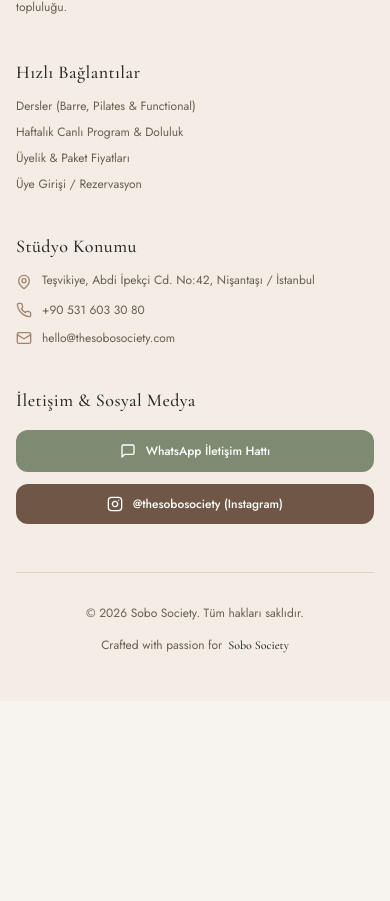
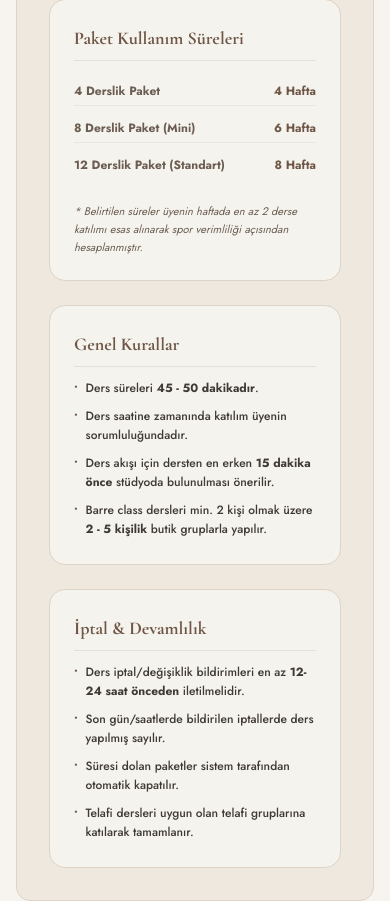
Before and after one commit to monster09856/SoboSociety, a Next.js app in the folder frontend/: page / in a window 390 px wide. Shown: the part 7940-8841 px from the top of the page. Before the commit the page ends 8641 px from the top, so only its background shows below. Built offline with nearby package versions, Linux system fonts and the light colour scheme; no server answers.

Commit message:
feat(rules): integrate official Sobo Society Studio Rules, validity terms, and cancellation policies from posters

```diff
--- a/frontend/src/components/site/packages.tsx
+++ b/frontend/src/components/site/packages.tsx
@@ -328,6 +328,97 @@ export function Packages() {
             })}
           </div>
         </div>
+
+        {/* Official Studio Rules & Terms Section */}
+        <div className="mt-12 bg-sand/60 rounded-card p-8 sm:p-10 border border-line shadow-xs space-y-8">
+          <div className="text-center max-w-xl mx-auto space-y-2">
+            <Badge variant="mocha" className="uppercase tracking-widest px-3 py-1 text-xs font-medium">
+              Resmi Stüdyo & Paket Koşulları
+            </Badge>
+            <h3 className="font-serif text-2xl sm:text-3xl font-medium text-ink">
+              Paket Kullanım Süreleri & Ders Kuralları
+            </h3>
+            <p className="text-secondary text-xs sm:text-sm">
+              Spor verimliliği ve stüdyo düzenimiz için geçerli resmi kullanım esasları.
+            </p>
+          </div>
+
+          <div className="grid grid-cols-1 md:grid-cols-3 gap-6 pt-2">
+            {/* Validity Summary Table Card */}
+            <div className="bg-ivory/90 p-6 rounded-2xl border border-line space-y-4 shadow-xs">
+              <h4 className="font-serif text-lg font-bold text-espresso border-b border-line/60 pb-2">
+                Paket Kullanım Süreleri
+              </h4>
+              <div className="space-y-2 text-xs text-ink font-medium">
+                <div className="flex justify-between py-1.5 border-b border-line/40">
+                  <span className="text-secondary font-bold">4 Derslik Paket</span>
+                  <span className="font-bold text-espresso">4 Hafta</span>
+                </div>
+                <div className="flex justify-between py-1.5 border-b border-line/40">
+                  <span className="text-secondary font-bold">8 Derslik Paket (Mini)</span>
+                  <span className="font-bold text-espresso">6 Hafta</span>
+                </div>
+                <div className="flex justify-between py-1.5">
+                  <span className="text-secondary font-bold">12 Derslik Paket (Standart)</span>
+                  <span className="font-bold text-espresso">8 Hafta</span>
+                </div>
+              </div>
+              <p className="text-[11px] text-secondary italic leading-relaxed pt-2">
+                * Belirtilen süreler üyenin haftada en az 2 derse katılımı esas alınarak spor verimliliği açısından hesaplanmıştır.
+              </p>
+            </div>
+
+            {/* General Rules Card */}
+            <div className="bg-ivory/90 p-6 rounded-2xl border border-line space-y-3 shadow-xs">
+              <h4 className="font-serif text-lg font-bold text-espresso border-b border-line/60 pb-2">
+                Genel Kurallar
+              </h4>
+              <ul className="space-y-2 text-xs text-ink/90 font-medium leading-relaxed">
+                <li className="flex items-start gap-2">
+                  <span className="text-espresso font-bold">•</span>
+                  <span>Ders süreleri <strong>45 - 50 dakikadır</strong>.</span>
+                </li>
+                <li className="flex items-start gap-2">
+                  <span className="text-espresso font-bold">•</span>
+                  <span>Ders saatine zamanında katılım üyenin sorumluluğundadır.</span>
+                </li>
+                <li className="flex items-start gap-2">
+                  <span className="text-espresso font-bold">•</span>
+                  <span>Ders akışı için dersten en erken <strong>15 dakika önce</strong> stüdyoda bulunulması önerilir.</span>
+                </li>
+                <li className="flex items-start gap-2">
+                  <span className="text-espresso font-bold">•</span>
+                  <span>Barre class dersleri min. 2 kişi olmak üzere <strong>2 - 5 kişilik</strong> butik gruplarla yapılır.</span>
+                </li>
+              </ul>
+            </div>
+
+            {/* Cancellation Rules Card */}
+            <div className="bg-ivory/90 p-6 rounded-2xl border border-line space-y-3 shadow-xs">
+              <h4 className="font-serif text-lg font-bold text-espresso border-b border-line/60 pb-2">
+                İptal & Devamlılık
+              </h4>
+              <ul className="space-y-2 text-xs text-ink/90 font-medium leading-relaxed">
+                <li className="flex items-start gap-2">
+                  <span className="text-espresso font-bold">•</span>
+                  <span>Ders iptal/değişiklik bildirimleri en az <strong>12-24 saat önceden</strong> iletilmelidir.</span>
+                </li>
+                <li className="flex items-start gap-2">
+                  <span className="text-espresso font-bold">•</span>
+                  <span>Son gün/saatlerde bildirilen iptallerde ders yapılmış sayılır.</span>
+                </li>
+                <li className="flex items-start gap-2">
+                  <span className="text-espresso font-bold">•</span>
+                  <span>Süresi dolan paketler sistem tarafından otomatik kapatılır.</span>
+                </li>
+                <li className="flex items-start gap-2">
+                  <span className="text-espresso font-bold">•</span>
+                  <span>Telafi dersleri uygun olan telafi gruplarına katılarak tamamlanır.</span>
+                </li>
+              </ul>
+            </div>
+          </div>
+        </div>
       </div>
     </section>
   )
```
